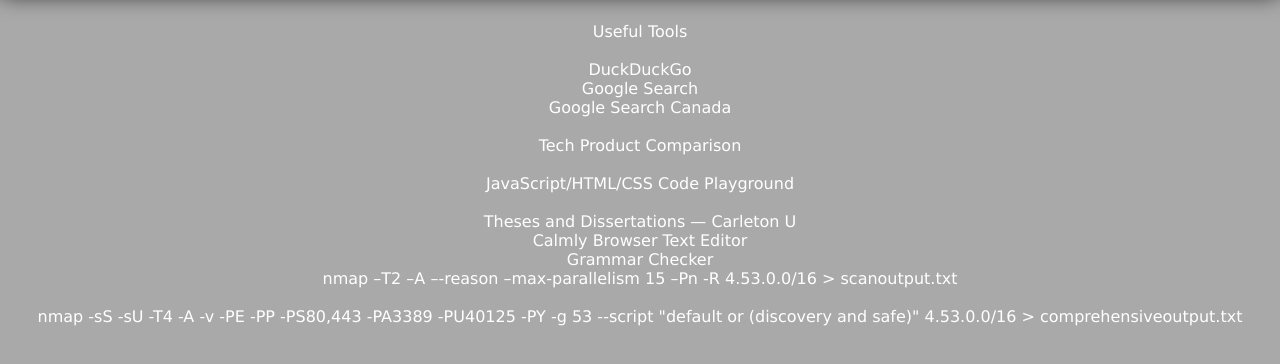
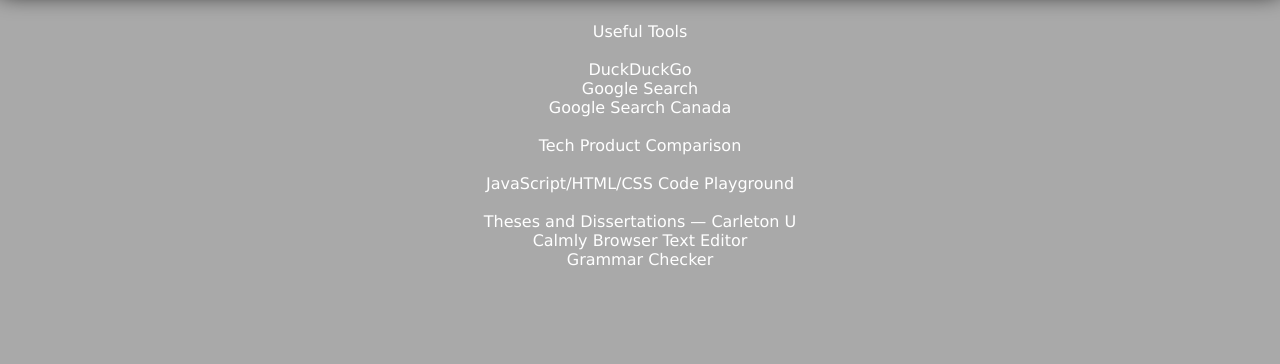
Before and after one commit to projectmercy/VexSite, a plain HTML site: page tools.html in a window 1280 px wide. Shown: the part 58-422 px from the top of the page. Drawn offline with nearby package versions, Linux system fonts and the light colour scheme.

Commit message:
edited text

```diff
--- a/tools.html
+++ b/tools.html
@@ -45,10 +45,7 @@
 <br>
 <A HREF = "https://writer.com/grammar-checker/">Grammar Checker</A>
 <br>
-<p>nmap –T2 –A –-reason –max-parallelism 15 –Pn -R 4.53.0.0/16 > scanoutput.txt </p>
-<br>
-<p>nmap -sS -sU -T4 -A -v -PE -PP -PS80,443 -PA3389 -PU40125 -PY -g 53 --script "default or (discovery and safe)" 4.53.0.0/16 > comprehensiveoutput.txt</p>
-<br>
+
 </div>
 
 <script src="https://unpkg.com/@popperjs/core@2"></script>
```
